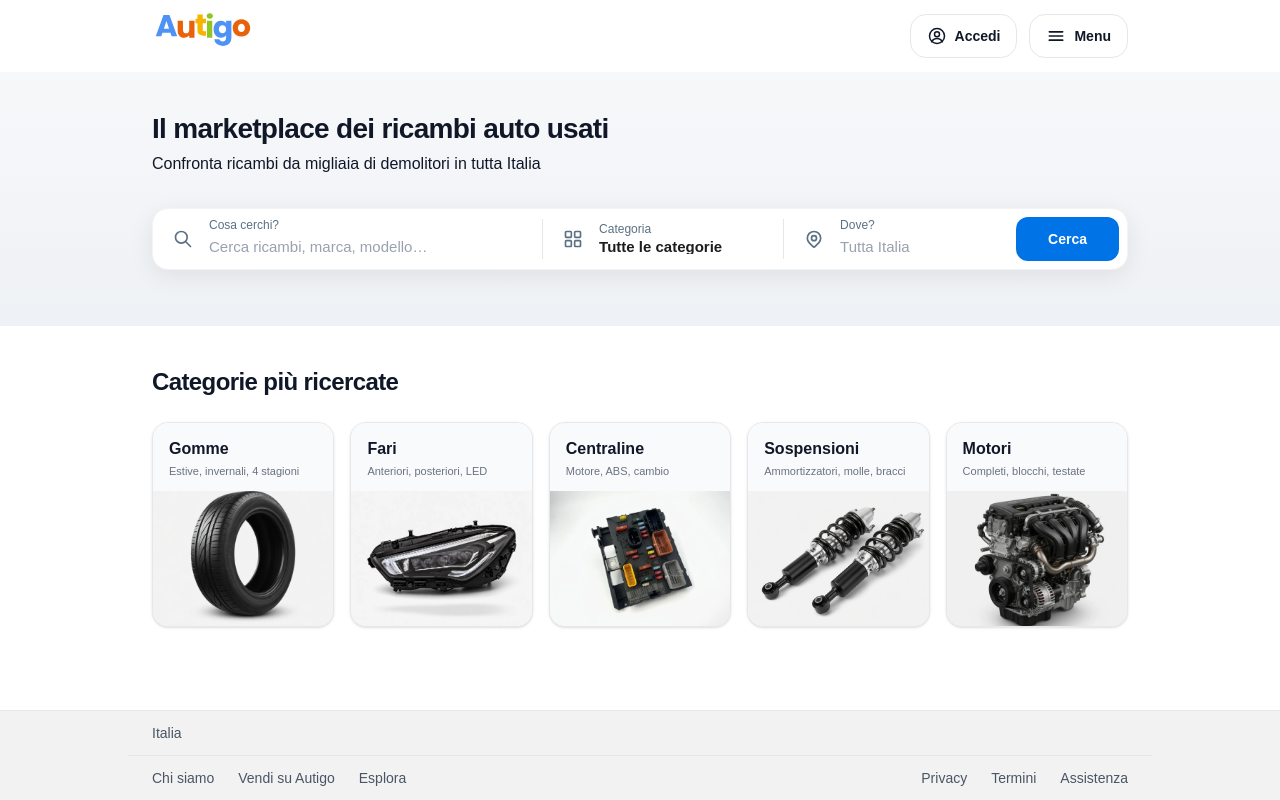
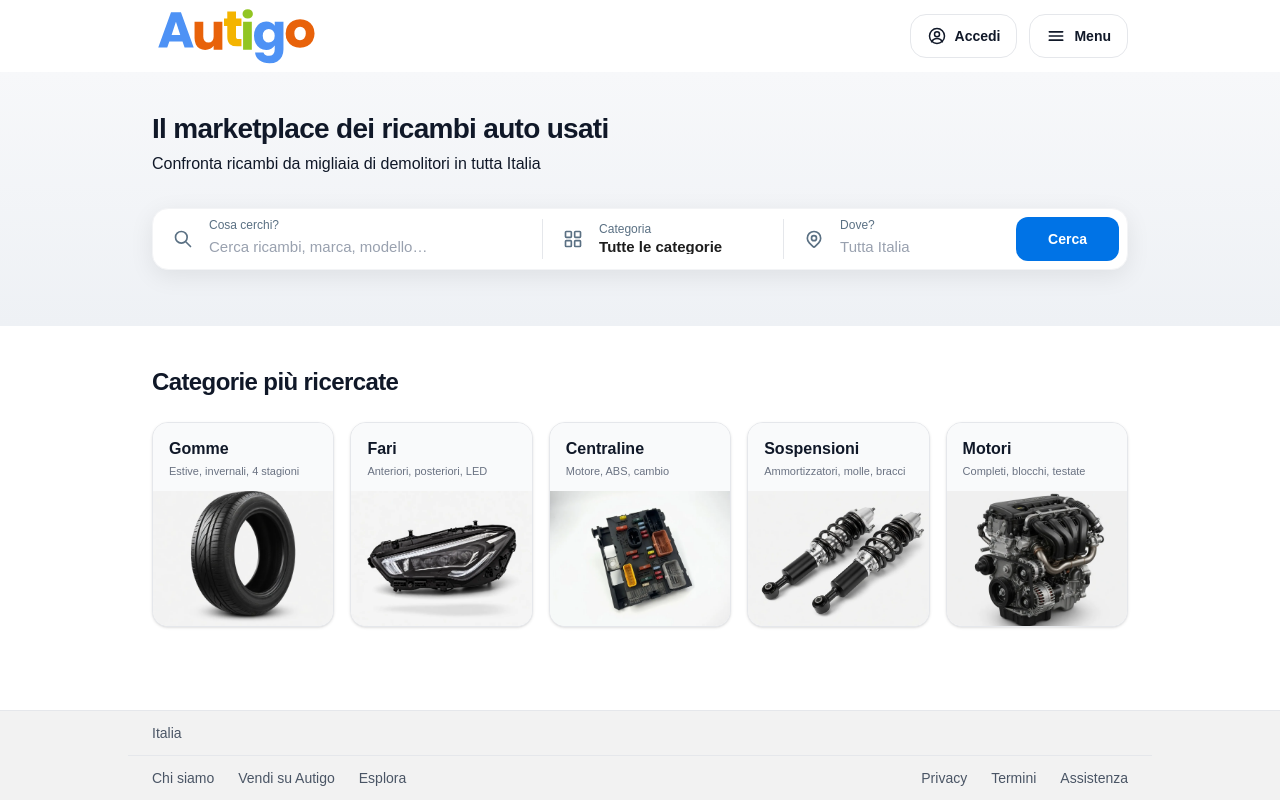
Before and after one commit to autodemo24/autodemo24, a Next.js app: page /home2 in a window 1280 px wide. Built offline with nearby package versions, Linux system fonts and the light colour scheme.

Commit message:
home2: logo viewBox cropped (0 10 326 110) rimuovendo empty space, e ingrandito a h-[60px]
Co-Authored-By: Claude Opus 4.7 (1M context) <noreply@anthropic.com>

```diff
--- a/app/home2/page.tsx
+++ b/app/home2/page.tsx
@@ -41,7 +41,7 @@ export default function Home2() {
       <header className="w-full bg-white">
         <div className="max-w-5xl mx-auto px-6 h-[72px] flex items-center justify-between">
           <a href="/home2" aria-label="Autigo" className="flex items-center">
-            <svg viewBox="0 0 326 170" xmlns="http://www.w3.org/2000/svg" className="h-14" aria-label="Autigo">
+            <svg viewBox="0 10 326 110" xmlns="http://www.w3.org/2000/svg" className="h-[60px]" aria-label="Autigo">
               <path fill="#4E92F5" transform="translate(10.00,86)" d="M 45.906 -11.000 L 21.797 -11.000 L 17.938 0.000 L 1.469 0.000 L 24.844 -64.500 L 43.062 -64.500 L 66.422 0.000 L 49.766 0.000 Z M 41.859 -23.000 L 33.859 -46.906 L 25.938 -23.000 Z"/>
               <path fill="#E8620A" transform="translate(73.00,90)" d="M 56.016 -51.000 L 56.016 0.000 L 40.000 0.000 L 40.000 -7.266 Q 37.641 -3.750 33.594 -1.625 Q 29.547 0.500 24.625 0.500 Q 18.828 0.500 14.367 -2.102 Q 9.906 -4.703 7.453 -9.633 Q 5.000 -14.562 5.000 -21.234 L 5.000 -51.000 L 21.016 -51.000 L 21.016 -23.719 Q 21.016 -18.688 23.578 -15.891 Q 26.141 -13.094 30.469 -13.094 Q 34.875 -13.094 37.438 -15.891 Q 40.000 -18.688 40.000 -23.719 L 40.000 -51.000 Z"/>
               <path fill="#F4B400" transform="translate(130.00,84)" d="M 34.000 -13.594 L 34.000 0.000 L 26.031 0.000 Q 17.516 0.000 12.758 -4.094 Q 8.000 -8.188 8.000 -17.453 L 8.000 -37.406 L 2.000 -37.406 L 2.000 -51.000 L 8.000 -51.000 L 8.000 -64.000 L 24.016 -64.000 L 24.016 -51.000 L 34.000 -51.000 L 34.000 -37.406 L 24.016 -37.406 L 24.016 -17.734 Q 24.016 -15.531 25.070 -14.562 Q 26.125 -13.594 28.609 -13.594 Z"/>
```
